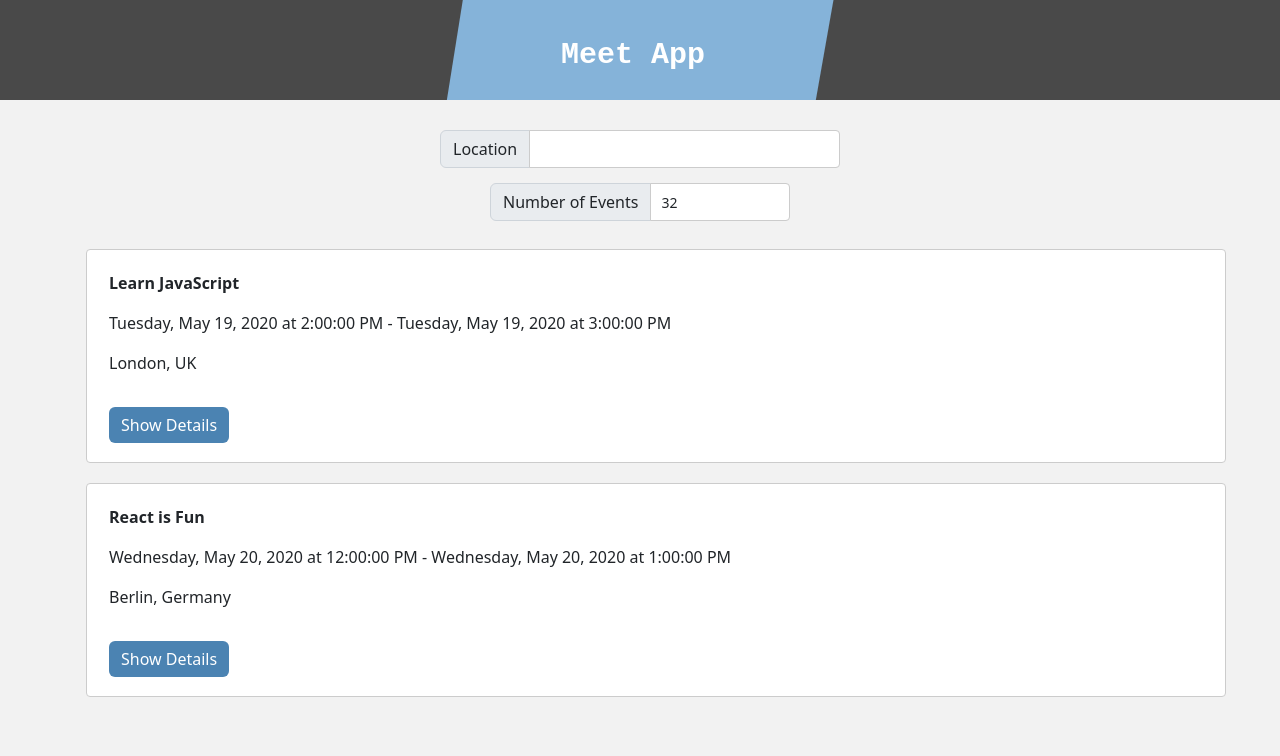
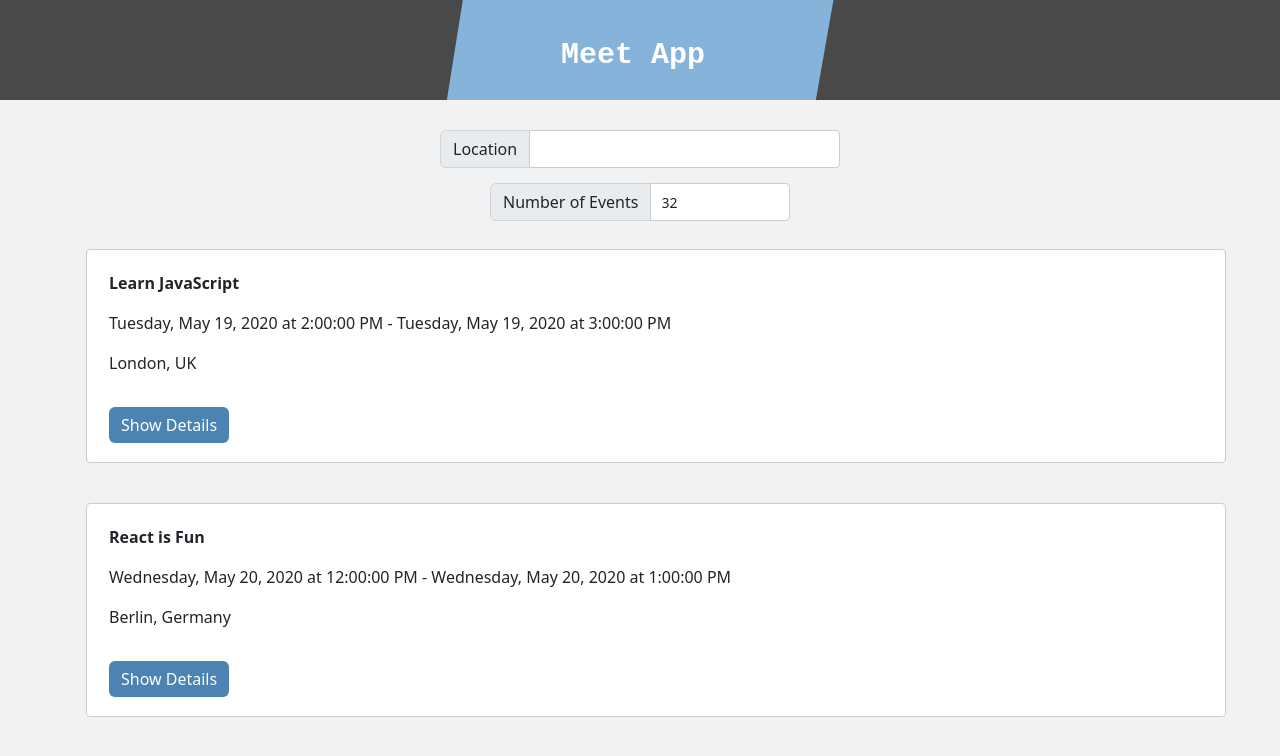
Before and after one commit to dandanmania/meet, a React (Create React App) app: page / in a window 1280 px wide. Shown: the top 756 px of the page. Built offline with nearby package versions, Linux system fonts and the light colour scheme; what atatus-spa would draw is missing.

Commit message:
Update App.css

```diff
--- a/src/App.css
+++ b/src/App.css
@@ -2,11 +2,11 @@
 .App {
   text-align: center;
   padding: 0% 0%;
-  overflow-x: hidden;
 }
 
 .App * {
   box-sizing: border-box;
+  overflow-x: hidden;
 }
 
 ul {
```
